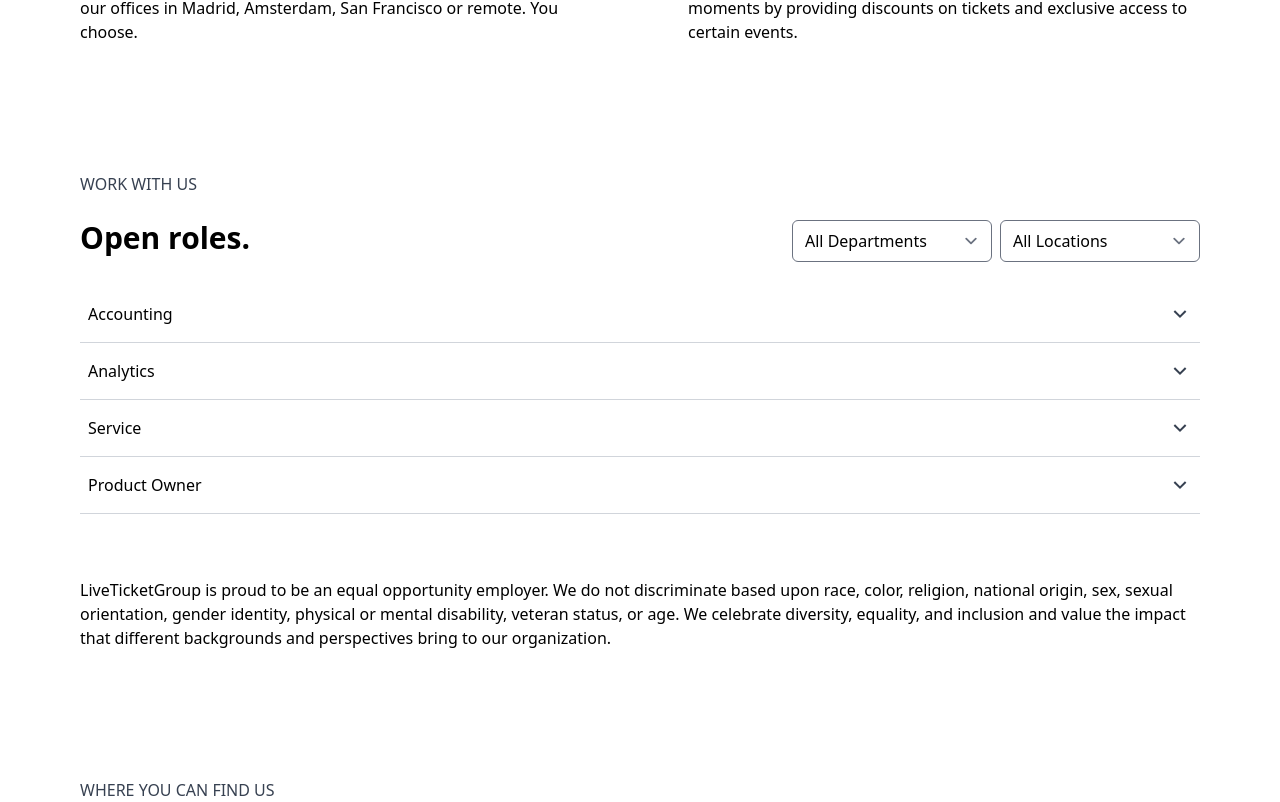
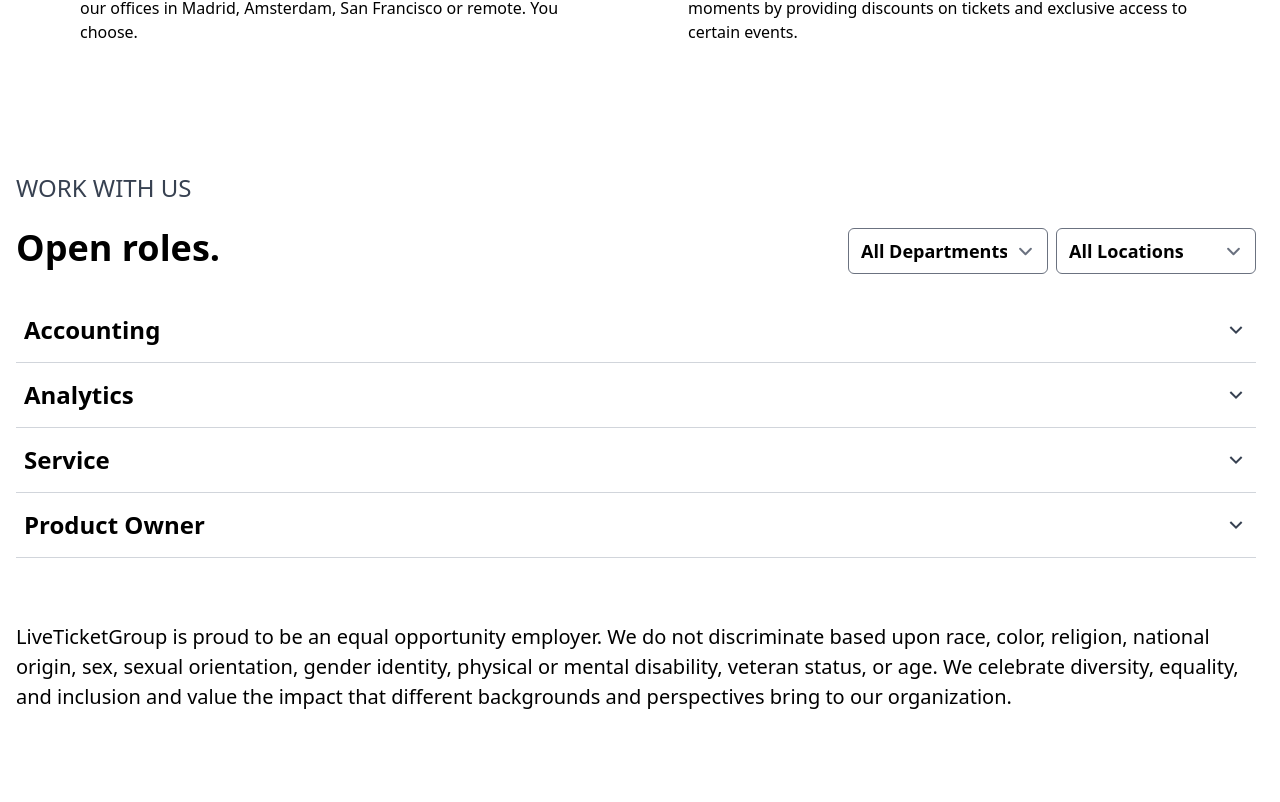
Before and after one commit to DeepInfynno/ltg, a Next.js app: page /careers in a window 1280 px wide. Shown: the part 2918-3720 px from the top of the page. Built offline with nearby package versions, Linux system fonts and the light colour scheme; what @material-tailwind/react would draw is missing.

Commit message:
fix: accrodion design changes

```diff
--- a/components/Analytics.tsx
+++ b/components/Analytics.tsx
@@ -2,16 +2,18 @@
   return (
     <div className="flex flex-col gap-6 mt-4">
       <div>
-        <p className="text-base font-semibold">
+        <p className=" font-bold lg:text-xl md:text-lg text-base">
           Location:
-          <span className="font-normal text-gray-700">
+          <span className="font-normal text-black">
             &nbsp; Amsterdam, NL (Remote)
           </span>
         </p>
       </div>
-      <div className="text-base">
-        <h1 className="font-semibold text-gray-700">The Opportunity:</h1>
-        <h1>
+      <div>
+        <h1 className="font-bold text-black text-lg lg:text-xl">
+          The Opportunity:
+        </h1>
+        <p className="text-lg lg:text-xl lg:leading-[30px] leading-7 md:leading-8">
           As a Sr. Business Analyst you will own key customer metrics, reporting
           and analytics for Vivid Picks. You will serve as the analytical guru
           working closely with Product, Marketing and the Vivid Picks team to
@@ -25,40 +27,42 @@
           visibility with business leaders. The ideal candidate is both data
           savvy, utilizing SQL and various BI tools to gather and organize data,
           as well as adept at modeling and analyzing new ideas.
-        </h1>
+        </p>
       </div>
       <div className="text-base">
-        <h1 className="font-semibold text-gray-700">What You’ll Bring:</h1>
-        <li>
+        <h1 className="font-semibold text-black text-lg lg:text-xl">
+          What You’ll Bring:
+        </h1>
+        <li className="text-lg lg:text-xl lg:leading-[30px] leading-7 md:leading-8">
           Programming skills in SQL required. Must have the ability to write
           complex, highly-optimized queries across multiple tables, data sources
           , and granularities of detail.
         </li>
-        <li>
+        <li className="text-lg lg:text-xl lg:leading-[30px] leading-7 md:leading-8">
           Experience working with BI tools (Looker, Tableau, PowerBI, Cognos,
           etc.) to create efficient and accurate reporting and dashboards.
         </li>
-        <li>
+        <li className="text-lg lg:text-xl lg:leading-[30px] leading-7 md:leading-8">
           Ability to translate complex business concepts into new SQL
           tables/definitions used to support both regular reporting and ad hoc
           requests.
         </li>
-        <li>
+        <li className="text-lg lg:text-xl lg:leading-[30px] leading-7 md:leading-8">
           Excellent analytical skills, ability to build models and findings into
           actionable next steps with an understanding of Customer LTV, CAC,
           customer modeling and cohorting.
         </li>
-        <li>
+        <li className="text-lg lg:text-xl lg:leading-[30px] leading-7 md:leading-8">
           Eye for detail and demonstrated ability to solve problems logically
           and systemically while ensuring information is accurate and consistent
           across reporting.
         </li>
-        <li>
+        <li className="text-lg lg:text-xl lg:leading-[30px] leading-7 md:leading-8">
           Strong written and verbal communication skills to effectively present
           complex information to stakeholders in an easy-to-understand manner.
         </li>
       </div>
-      <button className="text-sm rounded-full bg-red-500 text-white w-max px-4 py-2 mt-4">
+      <button className=" my-4 lg:mt-8 rounded-full bg-[#EA0000] text-white font-bold text-lg px-8 py-2 hover:bg-red-400 focus:bg-red-400 w-max   transition-all ease-in-out duration-200 uppercase ">
         Apply now
       </button>
     </div>
--- a/components/Slider.tsx
+++ b/components/Slider.tsx
@@ -10,9 +10,11 @@
 }) => {
   const settings = {
     speed: 500,
-    className: "slider variable-width",
-    centerMode: true,
-    slidesToShow: 2,
+    // className: "slider variable-width",
+    // centerMode: true,
+    // variableWidth: false,
+    // leftPadding: "60px",
+    slidesToShow: 2.1,
     slidesToScroll: 1,
     onSwipe: function () {},
     afterChange: function (index: number) {
--- a/pages/careers.tsx
+++ b/pages/careers.tsx
@@ -174,16 +174,30 @@
           ))}
         </div>
       </div>
-      <div className="max-w-6xl mx-auto px-4 py-8">
-        <h3 className="uppercase text-gray-700">Work with us</h3>
+      <div className="container mx-auto px-6 md:pl-4 py-8">
+        <h3 className="uppercase text-gray-700 lg:text-2xl md:text-xl text-lg">
+          Work with us
+        </h3>
         <div className="md:flex justify-between py-6 block">
-          <h1 className="text-3xl font-semibold  items-start">Open roles.</h1>
+          <h1 className="lg:text-4xl md:text-3xl text-2xl font-bold  items-start">
+            Open roles.
+          </h1>
           <div className="flex gap-2 mt-4 md:mt-0">
-            <select className="w-[200px] rounded-md">
-              <option value="all-departments">All Departments</option>
+            <select className="w-[150px] sm:w-[200px] text-sm sm:text-lg rounded-md font-bold">
+              <option
+                value="all-departments"
+                className="text-[#EA0000] lg:text-2xl md:text-xl text-lg"
+              >
+                All Departments
+              </option>
             </select>
-            <select className="w-[200px] rounded-md">
-              <option value="all-locations">All Locations</option>
+            <select className="w-[150px] sm:w-[200px] text-sm sm:text-lg rounded-md font-bold">
+              <option
+                value="all-locations"
+                className="text-[#EA0000] lg:text-2xl md:text-xl text-lg"
+              >
+                All Locations
+              </option>
             </select>
           </div>
         </div>
@@ -199,8 +213,8 @@
                 }
               >
                 <div
-                  className={`font-medium ${
-                    i === openAccordian && "text-red-500"
+                  className={`font-bold lg:text-2xl md:text-xl text-lg    ${
+                    i === openAccordian && "text-[#EA0000]"
                   }`}
                 >
                   {role.title}
@@ -215,7 +229,7 @@
               </div>
               {openAccordian === i && (
                 <div className="p-4">
-                  <div className="transition ease-in-out duration-1000 text-gray-700">
+                  <div className="transition ease-in-out duration-1000 text-gray-700 lg:text-xl md:text-lg text-base">
                     {role.description}
                   </div>
                   <div>{role.component}</div>
@@ -224,7 +238,7 @@
             </div>
           ))}
         </div>
-        <p className="py-16">
+        <p className="py-8 lg:py-16 text-lg lg:text-xl lg:leading-[30px] leading-9">
           LiveTicketGroup is proud to be an equal opportunity employer. We do
           not discriminate based upon race, color, religion, national origin,
           sex, sexual orientation, gender identity, physical or mental
--- a/styles/globals.css
+++ b/styles/globals.css
@@ -27,6 +27,6 @@
   display: none !important;
 }
 
-.slick-list {
-  padding: 0 20% 0 0 !important;
-}
+/* .slick-list {
+  padding: 0 0 0 0 !important;
+} */
```
